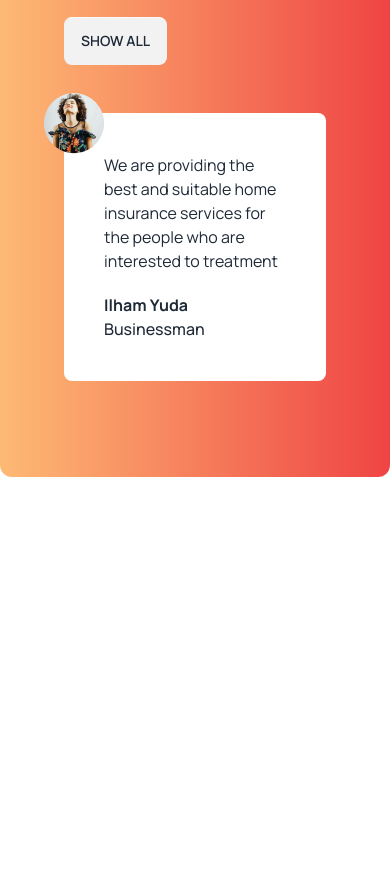
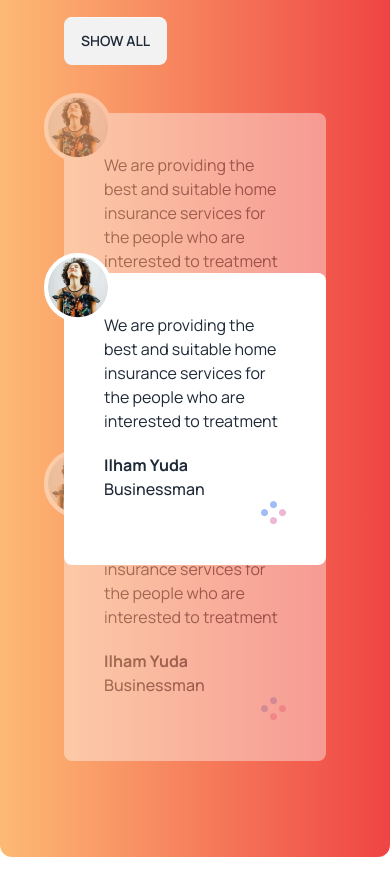
Before and after one commit to Ashikur-ai/Tea-house-with-Daisy-UI, a plain HTML site: page index.html in a window 390 px wide. Shown: the part 5072-5967 px from the top of the page. Before the commit the page ends 5645 px from the top, so only its background shows below. Drawn offline with nearby package versions, Linux system fonts and the light colour scheme.

Commit message:
client section responsive done

```diff
--- a/index.html
+++ b/index.html
@@ -155,7 +155,8 @@
 
       <!-- super client section  -->
       <section class="flex flex-col lg:flex-row gap-12 my-24 rounded-xl bg-gradient-to-r from-orange-300 to-red-500 py-24 px-16">
-        <div class="space-y-5">
+        <div class="flex items-center ">
+          <div class="space-y-5 lg:pr-32">
             <h3 class="text-5xl text-white font-extrabold">
               Meet Our Super
               <br>
@@ -167,16 +168,51 @@
             </p>
             <button class="btn border-t-neutral-50">Show All</button>
           </div>
+        </div>
 
-        <div class="p-10 relative rounded-lg bg-white">
-          <img class="absolute -left-5 -top-5" src="images/client.png" alt="">
+
+        <!-- review container  -->
+        <div class="relative">
+            <!--next review  -->
+        <div class="p-10 opacity-40 relative mb-16  rounded-lg bg-white">
+          <img class="absolute -left-5 -top-5 border-4 bg-white rounded-full border-white" src="images/client.png" alt="">
           <p>
             We are providing the best and suitable home insurance services for the people who are interested to treatment
           </p>
           <h3 class="font-bold mt-5">Ilham Yuda</h3>
           <p class="font-medium">Businessman</p>
+          <div class="flex justify-end">
+            <img src="images/circles.png" alt="">
+          </div>
         </div>
 
+        <!--current review  -->
+        <div class="p-10 absolute z-10 top-40 lg:-left-40 lg:w-[430px] rounded-lg bg-white">
+          <img class="absolute -left-5 -top-5 border-4 bg-white rounded-full border-white" src="images/client.png" alt="">
+          <p>
+            We are providing the best and suitable home insurance services for the people who are interested to treatment
+          </p>
+          <h3 class="font-bold mt-5">Ilham Yuda</h3>
+          <p class="font-medium">Businessman</p>
+          <div class="flex justify-end">
+            <img src="images/circles.png" alt="">
+          </div>
+        </div>
+
+
+        <!--previous review  -->
+        <div class="p-10 opacity-40 relative rounded-lg bg-white">
+          <img class="absolute -left-5 -top-5 border-4 bg-white rounded-full border-white" src="images/client.png" alt="">
+          <p>
+            We are providing the best and suitable home insurance services for the people who are interested to treatment
+          </p>
+          <h3 class="font-bold mt-5">Ilham Yuda</h3>
+          <p class="font-medium">Businessman</p>
+          <div class="flex justify-end">
+            <img src="images/circles.png" alt="">
+          </div>
+        </div>
+        </div>
       </section>
     </main>
     <footer></footer>
```
Lines whose indentation alone changed are shown as unchanged.
